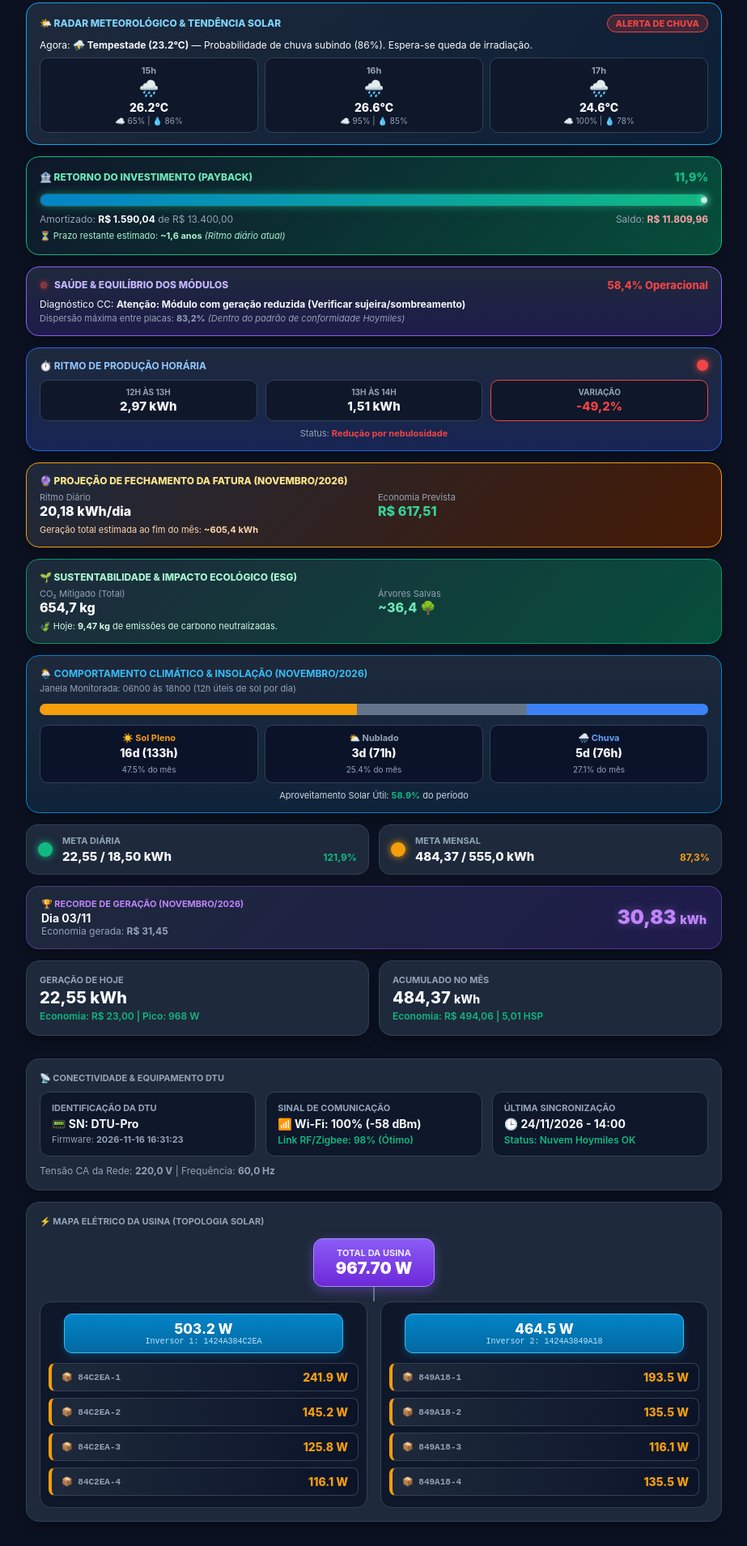
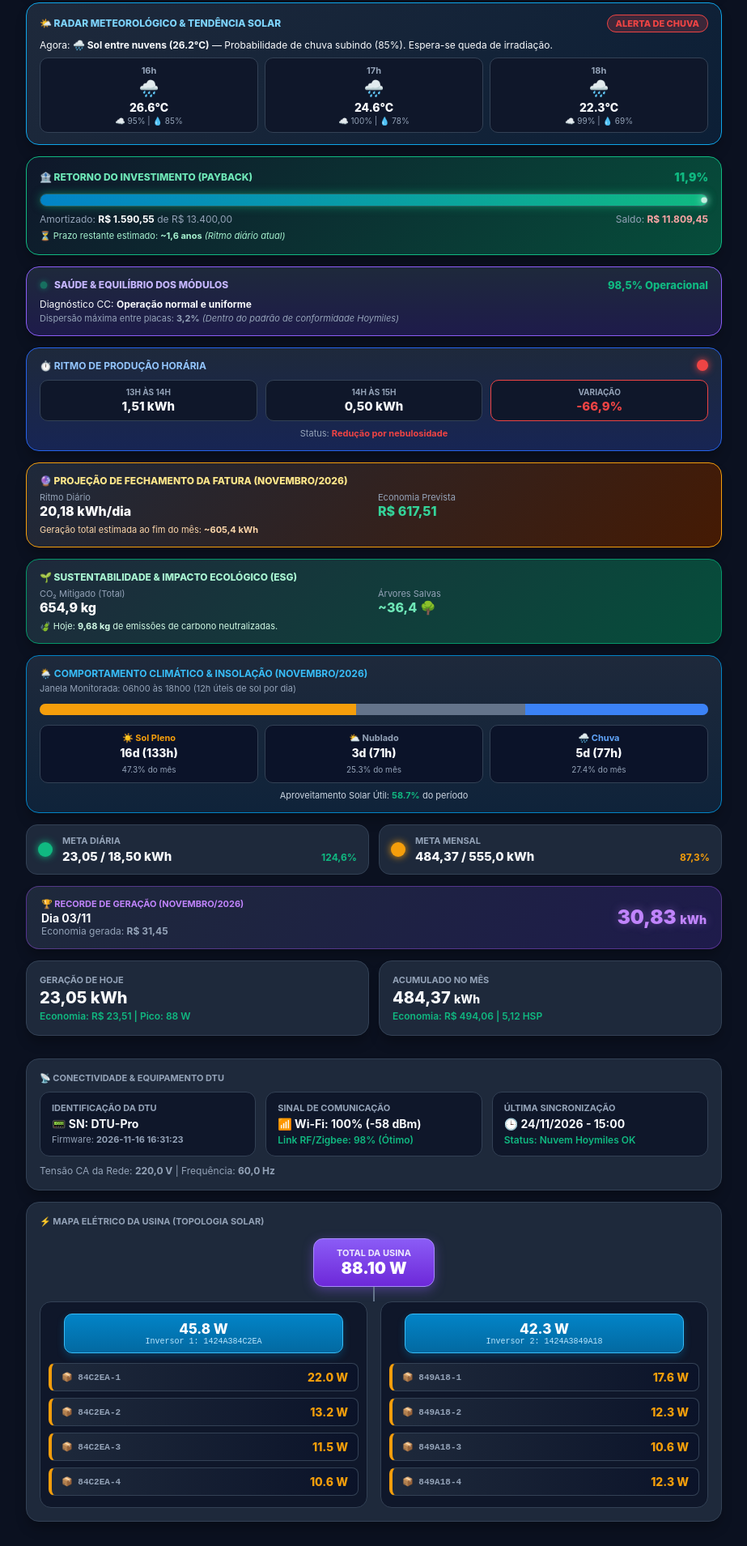
Before and after one commit to renatocosta93/monitor-hoymiles, a plain HTML site: page index.html in a window 1280 px wide. Shown: the part 310-2219 px from the top of the page at 81% size, without its empty margins (178-1101 px from the left). Drawn offline with Linux system fonts and the light colour scheme.

Commit message:
Auto-update Solar Web Dashboard [skip ci]

```diff
--- a/index.html
+++ b/index.html
@@ -461,7 +461,7 @@
 
                 <span class="status-text">Online (Gerando)</span>
             </div>
-            <p class="location">📍 Vargem Grande Paulista - SP | Atualizado às 24/11/2026 - 14:00</p>
+            <p class="location">📍 Vargem Grande Paulista - SP | Atualizado às 24/11/2026 - 15:00</p>
 
             <div class="btn-sync-wrapper">
                 <button id="btnAtualizar" class="btn-sync" onclick="solicitarAtualizacao()">
@@ -472,8 +472,8 @@
 
         <div class="card power-card-compact">
             <div class="stat-label">Potência Instantânea de Geração</div>
-            <div class="power-val">967.70 <span style="font-size: 20px;">W</span></div>
-            <div class="power-sub">21,5% da capacidade instalada (4500 Wp)</div>
+            <div class="power-val">88.10 <span style="font-size: 20px;">W</span></div>
+            <div class="power-sub">2,0% da capacidade instalada (4500 Wp)</div>
         </div>
 
         <!-- RADAR METEOROLÓGICO -->
@@ -487,16 +487,9 @@
                 </span>
             </div>
             <div style="font-size: 12px; color: var(--text-main); margin-bottom: 8px;">
-                Agora: <b>⛈️ Tempestade (23.2°C)</b> — Probabilidade de chuva subindo (86%). Espera-se queda de irradiação.
+                Agora: <b>🌧️ Sol entre nuvens (26.2°C)</b> — Probabilidade de chuva subindo (85%). Espera-se queda de irradiação.
             </div>
             <div class="radar-grid">
-
-        <div class="radar-block">
-            <div class="radar-hour">15h</div>
-            <div class="radar-icon">🌧️</div>
-            <div class="radar-temp">26.2°C</div>
-            <div class="radar-sub">☁️ 65% | 💧 86%</div>
-        </div>
 
         <div class="radar-block">
             <div class="radar-hour">16h</div>
@@ -510,6 +503,13 @@
             <div class="radar-icon">🌧️</div>
             <div class="radar-temp">24.6°C</div>
             <div class="radar-sub">☁️ 100% | 💧 78%</div>
+        </div>
+
+        <div class="radar-block">
+            <div class="radar-hour">18h</div>
+            <div class="radar-icon">🌧️</div>
+            <div class="radar-temp">22.3°C</div>
+            <div class="radar-sub">☁️ 99% | 💧 69%</div>
         </div>
 
             </div>
@@ -529,8 +529,8 @@
                 </div>
             </div>
             <div style="display: flex; justify-content: space-between; font-size: 12px; color: var(--text-muted); margin-top: 4px;">
-                <span>Amortizado: <b style="color: #ffffff;">R$ 1.590,04</b> de R$ 13.400,00</span>
-                <span>Saldo: <b style="color: #fca5a5;">R$ 11.809,96</b></span>
+                <span>Amortizado: <b style="color: #ffffff;">R$ 1.590,55</b> de R$ 13.400,00</span>
+                <span>Saldo: <b style="color: #fca5a5;">R$ 11.809,45</b></span>
             </div>
             <div style="font-size: 11px; color: #a7f3d0; margin-top: 6px;">
                 ⏳ Prazo restante estimado: <b>~1,6 anos</b> <i>(Ritmo diário atual)</i>
@@ -541,16 +541,16 @@
         <div class="card health-card">
             <div style="display: flex; justify-content: space-between; align-items: center;">
                 <div style="font-size: 12px; font-weight: 800; text-transform: uppercase; color: #c4b5fd; display: flex; align-items: center; gap: 8px;">
-                    <span class="led-dot" style="background-color: #ef4444; color: #ef4444;"></span>
+                    <span class="led-dot" style="background-color: #10b981; color: #10b981;"></span>
                     <span>Saúde & Equilíbrio dos Módulos</span>
                 </div>
-                <div style="font-size: 13px; font-weight: 800; color: #ef4444;">58,4% Operacional</div>
+                <div style="font-size: 13px; font-weight: 800; color: #10b981;">98,5% Operacional</div>
             </div>
             <div style="font-size: 12px; color: var(--text-main); margin-top: 8px;">
-                Diagnóstico CC: <b>Atenção: Módulo com geração reduzida (Verificar sujeira/sombreamento)</b>
+                Diagnóstico CC: <b>Operação normal e uniforme</b>
             </div>
             <div style="font-size: 11px; color: var(--text-muted); margin-top: 3px;">
-                Dispersão máxima entre placas: <b>83,2%</b> <i>(Dentro do padrão de conformidade Hoymiles)</i>
+                Dispersão máxima entre placas: <b>3,2%</b> <i>(Dentro do padrão de conformidade Hoymiles)</i>
             </div>
         </div>
 
@@ -564,16 +564,16 @@
             </div>
             <div class="hourly-grid">
                 <div class="hourly-block">
-                    <div class="hourly-block-lbl">12h às 13h</div>
-                    <div class="hourly-block-val">2,97 kWh</div>
-                </div>
-                <div class="hourly-block">
                     <div class="hourly-block-lbl">13h às 14h</div>
                     <div class="hourly-block-val">1,51 kWh</div>
                 </div>
+                <div class="hourly-block">
+                    <div class="hourly-block-lbl">14h às 15h</div>
+                    <div class="hourly-block-val">0,50 kWh</div>
+                </div>
                 <div class="hourly-block" style="border-color: #ef4444;">
                     <div class="hourly-block-lbl">Variação</div>
-                    <div class="hourly-block-val" style="color: #ef4444;">-49,2%</div>
+                    <div class="hourly-block-val" style="color: #ef4444;">-66,9%</div>
                 </div>
             </div>
             <div style="font-size: 11px; color: #94a3b8; text-align: center; margin-top: 8px;">
@@ -609,7 +609,7 @@
             <div style="display: grid; grid-template-columns: 1fr 1fr; gap: 10px;">
                 <div>
                     <div style="font-size: 11px; color: var(--text-muted);">CO₂ Mitigado (Total)</div>
-                    <div style="font-size: 16px; font-weight: 800; color: #ffffff;">654,7 kg</div>
+                    <div style="font-size: 16px; font-weight: 800; color: #ffffff;">654,9 kg</div>
                 </div>
                 <div>
                     <div style="font-size: 11px; color: var(--text-muted);">Árvores Salvas</div>
@@ -617,7 +617,7 @@
                 </div>
             </div>
             <div style="font-size: 11px; color: #d1fae5; margin-top: 6px;">
-                🍃 Hoje: <b>9,47 kg</b> de emissões de carbono neutralizadas.
+                🍃 Hoje: <b>9,68 kg</b> de emissões de carbono neutralizadas.
             </div>
         </div>
 
@@ -630,29 +630,29 @@
                 Janela Monitorada: 06h00 às 18h00 (12h úteis de sol por dia)
             </div>
             <div class="climate-progress-bar">
-                <div class="climate-seg-sol" style="width: 47.5%;" title="Sol: 47.5%"></div>
-                <div class="climate-seg-nublado" style="width: 25.4%;" title="Nublado: 25.4%"></div>
-                <div class="climate-seg-chuva" style="width: 27.1%;" title="Chuva: 27.1%"></div>
+                <div class="climate-seg-sol" style="width: 47.3%;" title="Sol: 47.3%"></div>
+                <div class="climate-seg-nublado" style="width: 25.3%;" title="Nublado: 25.3%"></div>
+                <div class="climate-seg-chuva" style="width: 27.4%;" title="Chuva: 27.4%"></div>
             </div>
             <div class="climate-grid">
                 <div class="climate-box">
                     <span class="climate-box-title" style="color: #f59e0b;">☀️ Sol Pleno</span>
                     <div class="climate-box-val">16d (133h)</div>
-                    <span class="climate-box-sub">47.5% do mês</span>
+                    <span class="climate-box-sub">47.3% do mês</span>
                 </div>
                 <div class="climate-box">
                     <span class="climate-box-title" style="color: #94a3b8;">⛅ Nublado</span>
                     <div class="climate-box-val">3d (71h)</div>
-                    <span class="climate-box-sub">25.4% do mês</span>
+                    <span class="climate-box-sub">25.3% do mês</span>
                 </div>
                 <div class="climate-box">
                     <span class="climate-box-title" style="color: #60a5fa;">🌧️ Chuva</span>
-                    <div class="climate-box-val">5d (76h)</div>
-                    <span class="climate-box-sub">27.1% do mês</span>
+                    <div class="climate-box-val">5d (77h)</div>
+                    <span class="climate-box-sub">27.4% do mês</span>
                 </div>
             </div>
             <div style="font-size: 11px; color: #cbd5e1; text-align: center; margin-top: 8px;">
-                Aproveitamento Solar Útil: <b style="color: #10b981;">58.9%</b> do período
+                Aproveitamento Solar Útil: <b style="color: #10b981;">58.7%</b> do período
             </div>
         </div>
 
@@ -662,8 +662,8 @@
                 <div class="farol-info">
                     <span class="farol-title">Meta Diária</span>
                     <div class="farol-inline">
-                        <span class="farol-kwh-line">22,55 / 18,50 kWh</span>
-                        <span class="farol-pct-tag" style="color: #10b981;">121,9%</span>
+                        <span class="farol-kwh-line">23,05 / 18,50 kWh</span>
+                        <span class="farol-pct-tag" style="color: #10b981;">124,6%</span>
                     </div>
                 </div>
             </div>
@@ -691,13 +691,13 @@
         <div class="grid-cards">
             <div class="card">
                 <div class="stat-label">Geração de Hoje</div>
-                <div class="stat-val">22,55 kWh</div>
-                <div class="stat-sub">Economia: R$ 23,00 | Pico: 968 W</div>
+                <div class="stat-val">23,05 kWh</div>
+                <div class="stat-sub">Economia: R$ 23,51 | Pico: 88 W</div>
             </div>
             <div class="card">
                 <div class="stat-label">Acumulado no Mês</div>
                 <div class="stat-val">484,37 <span style="font-size: 14px;">kWh</span></div>
-                <div class="stat-sub">Economia: R$ 494,06 | 5,01 HSP</div>
+                <div class="stat-sub">Economia: R$ 494,06 | 5,12 HSP</div>
             </div>
         </div>
 
@@ -716,7 +716,7 @@
                 </div>
                 <div class="dtu-item">
                     <span class="dtu-item-title">Última Sincronização</span>
-                    <span class="dtu-item-val">🕒 24/11/2026 - 14:00</span>
+                    <span class="dtu-item-val">🕒 24/11/2026 - 15:00</span>
                     <span class="dtu-item-sub">Status: Nuvem Hoymiles OK</span>
                 </div>
             </div>
@@ -730,63 +730,63 @@
             <div class="topology-container">
                 <div class="topo-node-total">
                     <div class="topo-total-title">Total da Usina</div>
-                    <div class="topo-total-val">967.70 W</div>
+                    <div class="topo-total-val">88.10 W</div>
                 </div>
                 <div class="topo-branch-line"></div>
                 <div class="topo-inverters-wrapper">
 
         <div class="topo-inverter-col">
             <div class="topo-inv-box">
-                <div class="topo-inv-pow">503.2 W</div>
+                <div class="topo-inv-pow">45.8 W</div>
                 <div class="topo-inv-sn">Inversor 1: 1424A384C2EA</div>
             </div>
             <div class="topo-panels-stack">
 
                 <div class="topo-panel-box">
                     <span class="topo-panel-id">📦 84C2EA-1</span>
-                    <span class="topo-panel-pow">241.9 W</span>
+                    <span class="topo-panel-pow">22.0 W</span>
                 </div>
 
                 <div class="topo-panel-box">
                     <span class="topo-panel-id">📦 84C2EA-2</span>
-                    <span class="topo-panel-pow">145.2 W</span>
+                    <span class="topo-panel-pow">13.2 W</span>
                 </div>
 
                 <div class="topo-panel-box">
                     <span class="topo-panel-id">📦 84C2EA-3</span>
-                    <span class="topo-panel-pow">125.8 W</span>
+                    <span class="topo-panel-pow">11.5 W</span>
                 </div>
 
                 <div class="topo-panel-box">
                     <span class="topo-panel-id">📦 84C2EA-4</span>
-                    <span class="topo-panel-pow">116.1 W</span>
+                    <span class="topo-panel-pow">10.6 W</span>
                 </div>
             </div></div>
         <div class="topo-inverter-col">
             <div class="topo-inv-box">
-                <div class="topo-inv-pow">464.5 W</div>
+                <div class="topo-inv-pow">42.3 W</div>
                 <div class="topo-inv-sn">Inversor 2: 1424A3849A18</div>
             </div>
             <div class="topo-panels-stack">
 
                 <div class="topo-panel-box">
                     <span class="topo-panel-id">📦 849A18-1</span>
-                    <span class="topo-panel-pow">193.5 W</span>
+                    <span class="topo-panel-pow">17.6 W</span>
                 </div>
 
                 <div class="topo-panel-box">
                     <span class="topo-panel-id">📦 849A18-2</span>
-                    <span class="topo-panel-pow">135.5 W</span>
+                    <span class="topo-panel-pow">12.3 W</span>
                 </div>
 
                 <div class="topo-panel-box">
                     <span class="topo-panel-id">📦 849A18-3</span>
-                    <span class="topo-panel-pow">116.1 W</span>
+                    <span class="topo-panel-pow">10.6 W</span>
                 </div>
 
                 <div class="topo-panel-box">
                     <span class="topo-panel-id">📦 849A18-4</span>
-                    <span class="topo-panel-pow">135.5 W</span>
+                    <span class="topo-panel-pow">12.3 W</span>
                 </div>
             </div></div>
                 </div>
```
Also changed, not shown: state.json (+8 -5 lines).
